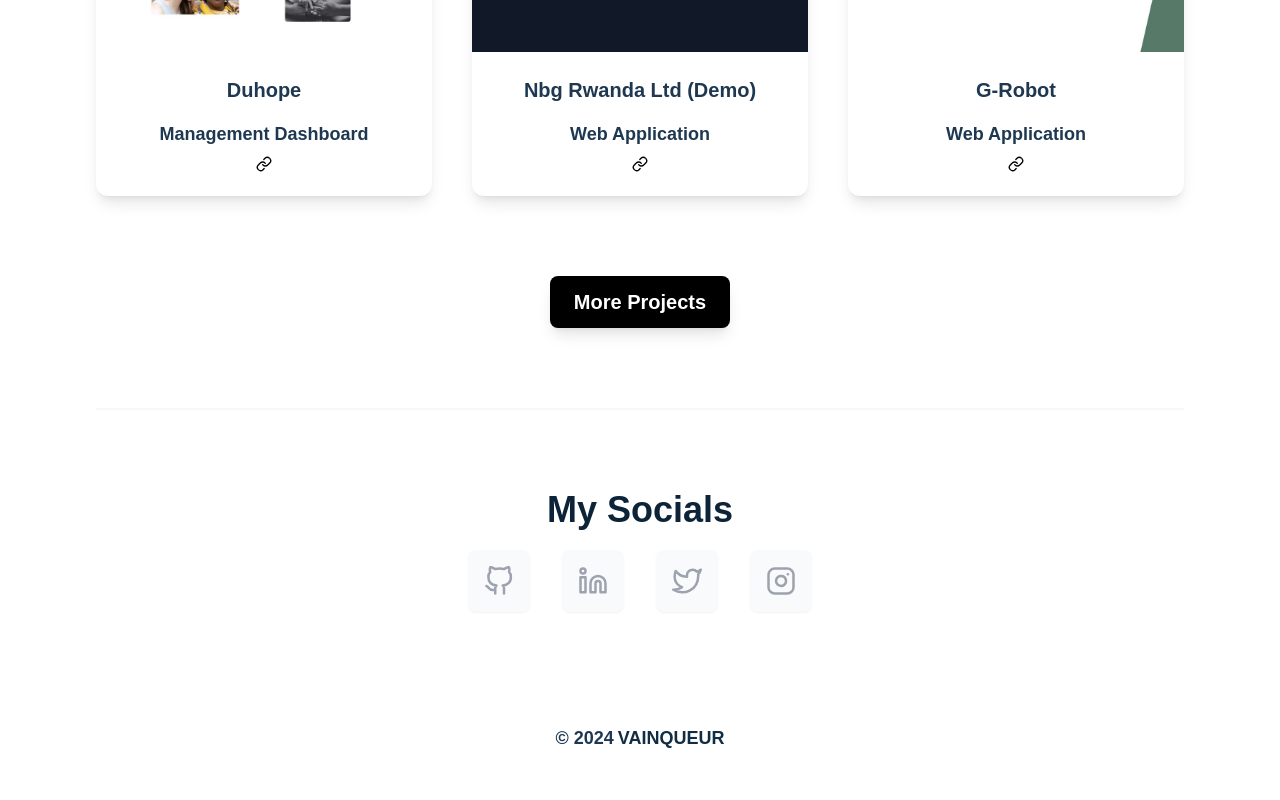
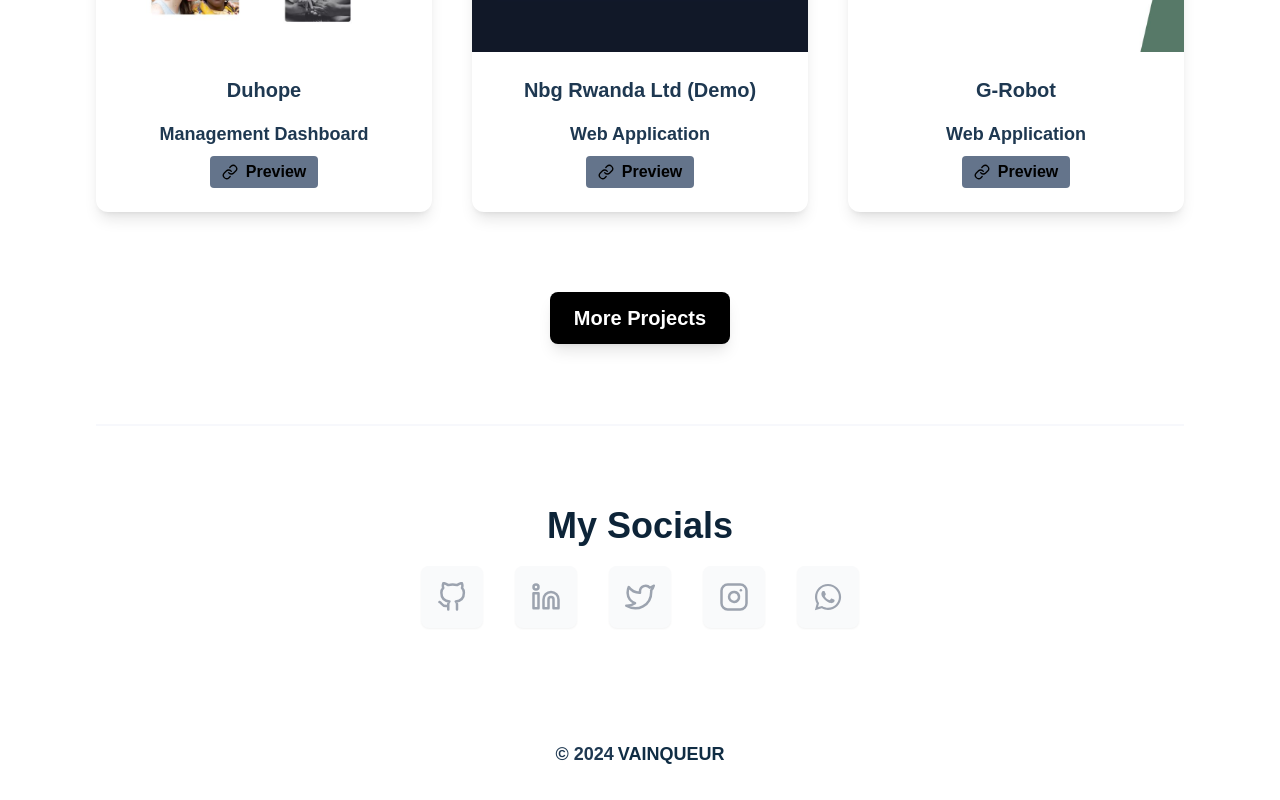
Before and after one commit to Niyonyungu/Personal-Website, a React (Vite) app: page / in a window 1280 px wide. Shown: the part 1150-1950 px from the top of the page. Built offline with nearby package versions, Linux system fonts and the light colour scheme.

Commit message:
added preview project

```diff
--- a/src/App.jsx
+++ b/src/App.jsx
@@ -7,7 +7,6 @@ import AppFooter from './components/shared/AppFooter';
 import AppHeader from './components/shared/AppHeader';
 import UseScrollToTop from './hooks/useScrollToTop';
 import { Analytics } from '@vercel/analytics/react';
-
 
 const About = lazy(() => import('./pages/AboutMe'));
 const Contact = lazy(() => import('./pages/Contact.jsx'));
@@ -19,7 +18,6 @@ function App() {
 
 	return (
 		<>
-
 			<AnimatePresence>
 				<div className=" bg-secondary-light dark:bg-primary-dark transition duration-300">
 					<Router>
--- a/src/components/projects/ProjectSingle.jsx
+++ b/src/components/projects/ProjectSingle.jsx
@@ -28,7 +28,7 @@ const ProjectSingle = ({ title, category, livelink, image }) => {
 					<span className="text-lg text-ternary-dark dark:text-ternary-light">
 						{category}
 					</span>
-					<a href={livelink} aria-label="Project Link" title='View' target="_blank" rel="noreferrer" className='cursor-pointer '><FiLink /></a>
+					<a href={livelink} aria-label="Project Link" title='View' target="_blank" rel="noreferrer" className='cursor-pointer flex flex-row justify-center items-center gap-2 bg-slate-500 py-1 px-3 rounded'><FiLink /> Preview</a>
 				</div>
 			</div>
 		</motion.div>
--- a/src/components/shared/AppFooter.jsx
+++ b/src/components/shared/AppFooter.jsx
@@ -4,6 +4,7 @@ import {
 	FiLinkedin,
 	FiInstagram,
 } from 'react-icons/fi';
+import { FaWhatsapp } from "react-icons/fa";
 import AppFooterCopyright from './AppFooterCopyright';
 
 const socialLinks = [
@@ -27,6 +28,11 @@ const socialLinks = [
 		id: 4,
 		icon: <FiInstagram />,
 		url: 'https://www.instagram.com/mg_vainqueur/?hl=en',
+	},
+	{
+		id: 5,
+		icon: <FaWhatsapp />,
+		url: 'https://wa.me/+250784998214',
 	},
 ];
 
```
